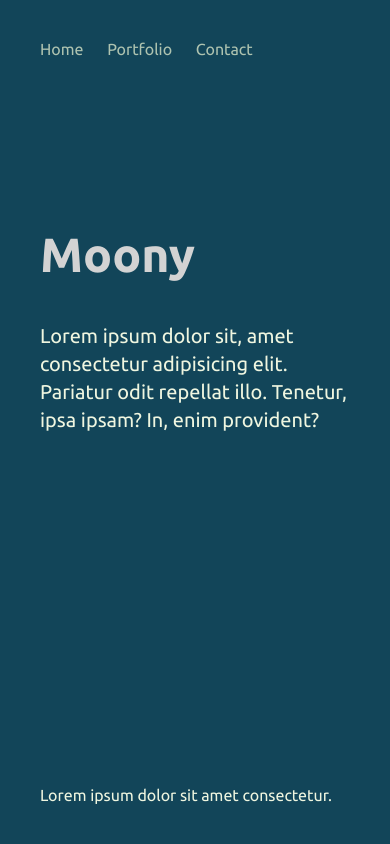
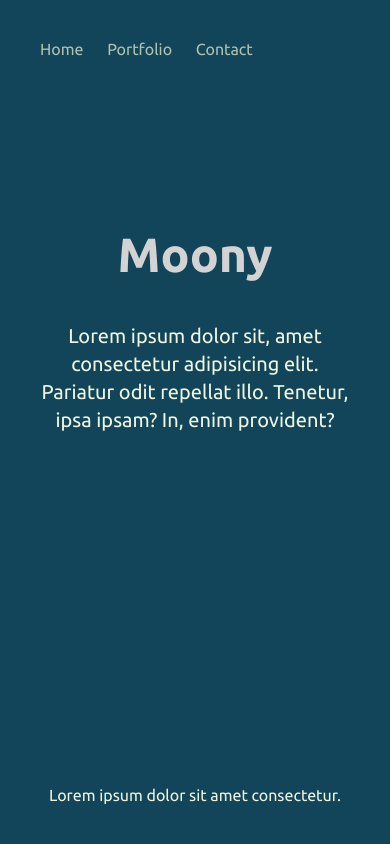
Before and after one commit to Kareem-Abdelraoof/Grid-Challenge5-Portfolio, a plain HTML site: page index.html in a window 390 px wide. Shown: the top 844 px of the page. Drawn offline with Linux system fonts and the light colour scheme.

Commit message:
fixing some small bugs

```diff
--- a/styles.css
+++ b/styles.css
@@ -15,6 +15,7 @@ body>div {
     display: grid;
     grid-template-columns: 1.2fr 1fr 1fr;
     grid-auto-rows: 25vh;
+    overflow: hidden;
 }
 
 nav {
@@ -98,6 +99,7 @@ h2 {
 @media screen and (max-width:1100px) {
     body>div {
         grid-template-columns: 1.2fr 1fr;
+        overflow: auto;
     }
 
     .second-pic {
@@ -116,6 +118,16 @@ h2 {
     body>div {
         height: auto;
         grid-template-columns: 1fr;
+        overflow: auto;
+    }
+
+    div.header h1 {
+        text-align: center;
+    }
+
+    div.header p,
+    .footer {
+        text-align: center;
     }
 
     .first-pic {
@@ -126,6 +138,8 @@ h2 {
     .sec-text {
         grid-row: 7 / span 1;
         grid-column: 1;
+        align-self: center;
+        justify-self: center;
     }
 
     .second-pic {
@@ -136,5 +150,6 @@ h2 {
     .third-text {
         grid-row: 10/span 1;
         grid-column: 1;
+        justify-self: center;
     }
 }
```
